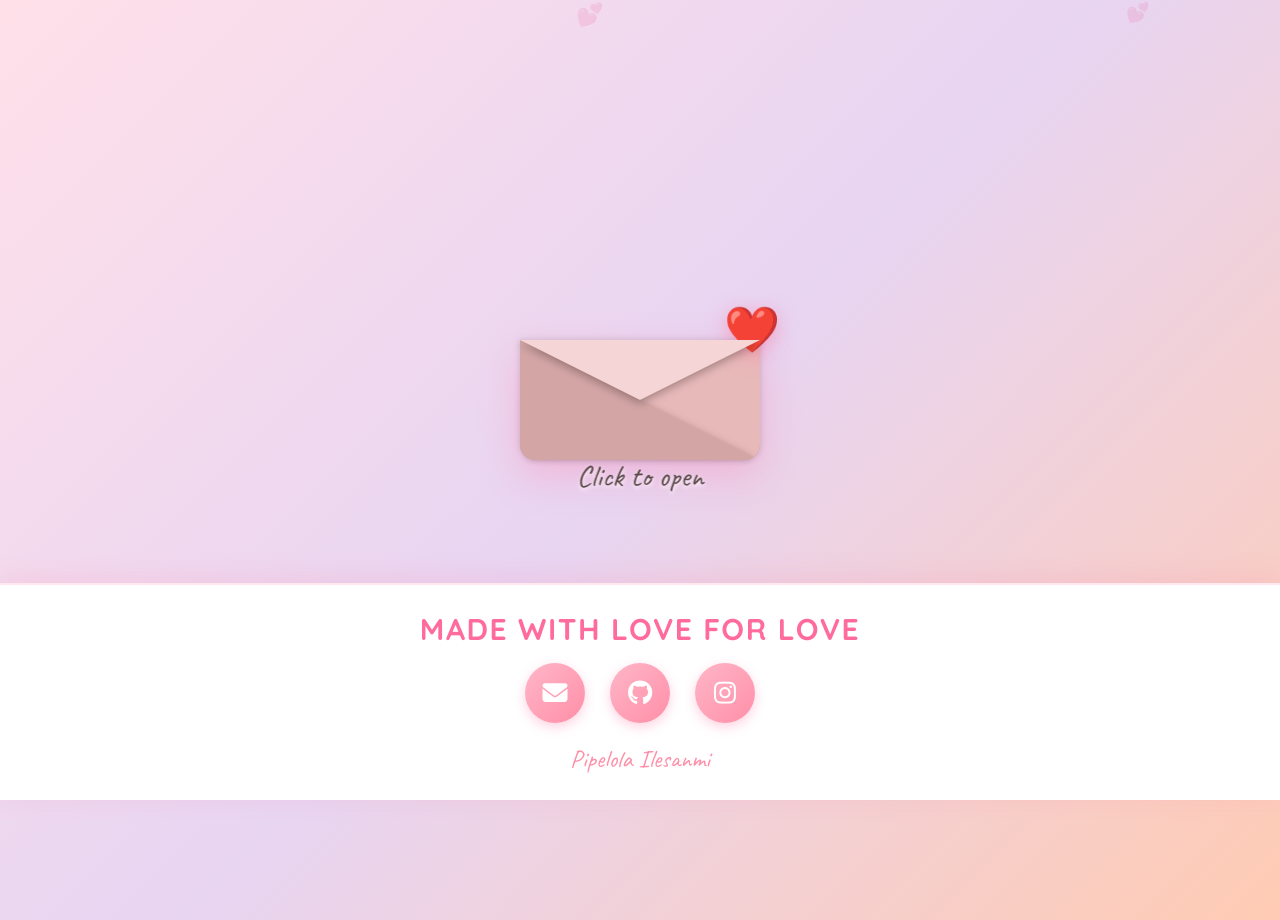
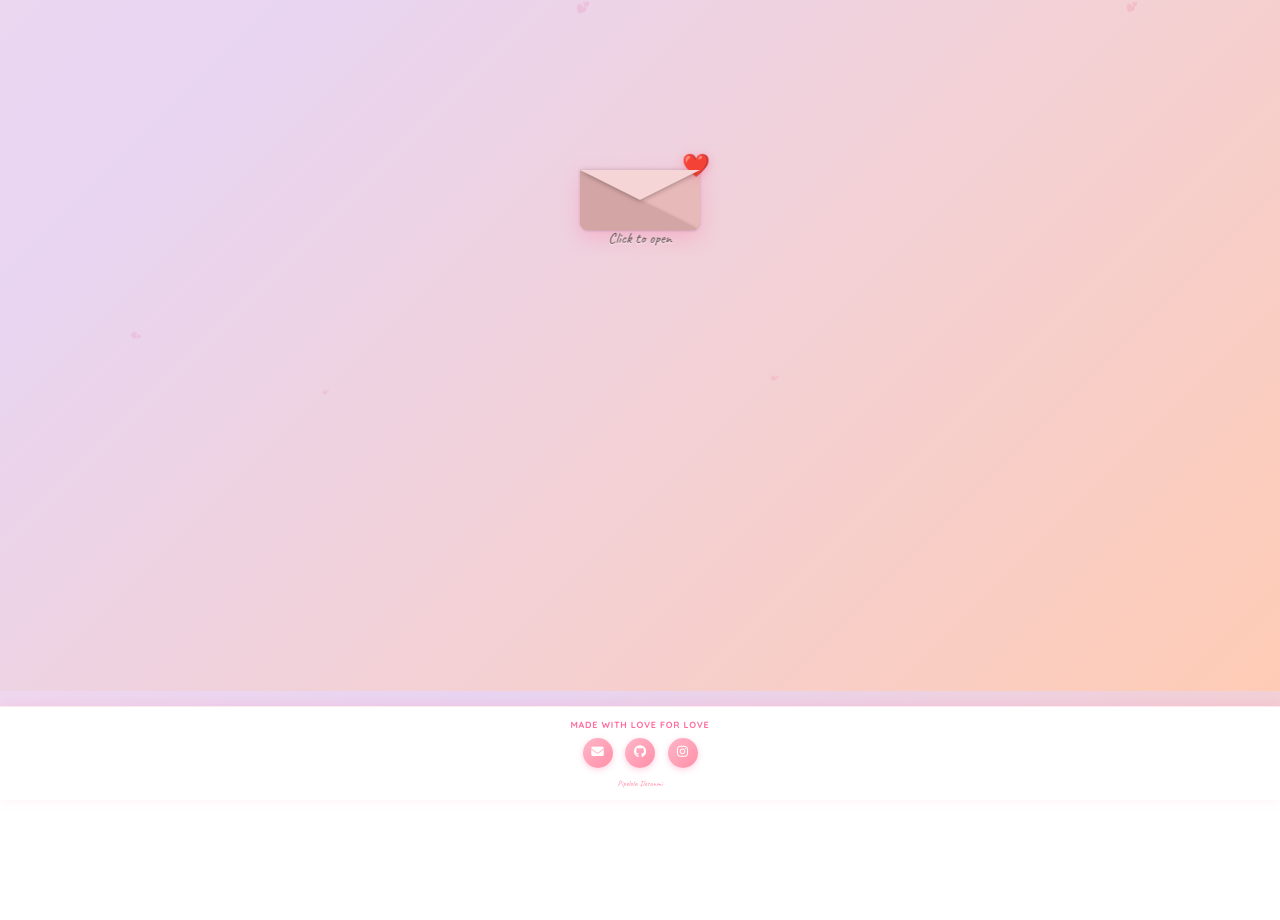
Before and after one commit to P-lola/val-pkg, a React (Vite) app: page / in a window 1280 px wide. After the commit the page ends 800 px from the top, so only its background shows below. Built offline with nearby package versions, Linux system fonts and the light colour scheme.

Commit message:
made full changes to ensure website is comfortable for the user

```diff
--- a/index.html
+++ b/index.html
@@ -2,7 +2,7 @@
 <html lang="en">
   <head>
     <meta charset="UTF-8" />
-      <meta name="viewport" content="width=device-width, initial-scale=1.0, user-scalable=no" />
+    <meta name="viewport" content="width=device-width, initial-scale=0.5, minimum-scale=0.5, maximum-scale=1.0, user-scalable=yes" />
     <title>My Love In Code 💌</title>
 
     <link rel="preconnect" href="https://fonts.googleapis.com">
--- a/src/components/EnvelopeLetter.tsx
+++ b/src/components/EnvelopeLetter.tsx
@@ -30,7 +30,6 @@ const EnvelopeLetter: React.FC<EnvelopeLetterProps> = ({
     onEnvelopeClick();
   };
 
-  // Handle letter close button click
   const handleCloseClick = () => {
     playClickSound();
     onLetterClose();
--- a/src/main.tsx
+++ b/src/main.tsx
@@ -1,3 +1,5 @@
+document.body.style.zoom = "50%"
+
 import { StrictMode } from 'react';
 import { createRoot } from 'react-dom/client';
 import './styles/App.css';
--- a/src/styles/App.css
+++ b/src/styles/App.css
@@ -60,8 +60,8 @@ button, a {
 body {
   font-family: 'Quicksand', -apple-system, BlinkMacSystemFont, 'Segoe UI', sans-serif;
   background: linear-gradient(135deg, var(--light-pink) 0%, var(--lavender) 50%, var(--peach) 100%);
-  background-size: 100% 100%;
-  min-height: 100vh;
+  background-size: 200% 200%;
+  min-height: 50vh;
   overflow-x: hidden;
   position: relative;
   animation: gradientShift 15s ease infinite;
@@ -86,7 +86,7 @@ body {
 .main-content {
   position: relative;
   z-index: 1;
-  min-height: calc(100vh - 120px);
+  min-height: calc(70vh - 120px);
 }
 
 
--- a/src/styles/envelopeLetter.css
+++ b/src/styles/envelopeLetter.css
@@ -6,6 +6,12 @@
   min-height: 100vh;
   padding: 20px;
   transition: all 1s cubic-bezier(0.68, -0.55, 0.265, 1.55);
+  pointer-events: none;
+}
+
+
+.envelope-container > .envelope {
+  pointer-events: all;
 }
 
 .envelope-container.minimized {
@@ -107,7 +113,7 @@
   content: '';
   left: 12%;
   height: 2px;
-  position: absolute;
+  position: relative;
   border-radius: 50px;
   background: rgba(255, 182, 200, 0.25);
 }
@@ -214,20 +220,24 @@
 
 
 .letter-content {
-  position: absolute;
+  position: fixed;
   top: 50%;
   left: 50%;
+  overflow-y: auto;
+  overflow-x: hidden;
   transform: translate(-50%, -50%) scale(0);
   width: 90%;
   max-width: 650px;
+  max-height: 100vh;
   min-height: 450px;
   background: #ffffff;
+  text-align: justify;
   border-radius: 20px;
-  padding: 50px 40px;
+  padding: 30px 40px;
   box-shadow: 0 25px 70px rgba(255, 107, 157, 0.4);
-  z-index: 500;
+  z-index: 1500;
   opacity: 0;
-  transition: all 0.8s cubic-bezier(0.68, -0.55, 0.265, 1.55);
+  transition: all 1s cubic-bezier(0.34, 1.56, 0.64, 1);
   background-image:
     repeating-linear-gradient(
       transparent,
@@ -237,14 +247,34 @@
     );
 }
 
+.letter-content.visible::before {
+  content: '';
+  position: fixed;
+  top: 0;
+  left: 0;
+  right: 0;
+  bottom: 0;
+  backdrop-filter: blur(5px);
+  z-index: -1;
+}
+
 .letter-content.visible {
   transform: translate(-50%, -50%) scale(1);
   opacity: 1;
 }
 
+.letter-content::-webkit-scrollbar {
+  width: 8px;
+}
+
+.letter-content::-webkit-scrollbar-thumb {
+  background: var(--primary-pink);
+  border-radius: 10px;
+}
+
 
 .close-letter {
-  position: absolute;
+  position: sticky;
   top: 15px;
   right: 15px;
   width: 40px;
--- a/src/styles/footerSection.css
+++ b/src/styles/footerSection.css
@@ -26,7 +26,7 @@ footer.footer {
 
 .footer-main-text {
   font-family: 'Quicksand', sans-serif;
-  font-size: 30px;
+  font-size: 18px;
   font-weight: 700;
   color: var(--dark-pink);
   text-transform: uppercase;
@@ -50,7 +50,7 @@ footer.footer {
   border-radius: 50%;
   background: linear-gradient(135deg, var(--primary-pink) 0%, var(--secondary-pink) 100%);
   color: white;
-  font-size: 30px;
+  font-size: 18px;
   text-decoration: none;
   transition: all 0.3s ease;
   box-shadow: 0 4px 12px rgba(255, 107, 157, 0.3);
@@ -66,7 +66,6 @@ footer.footer {
   transform: translateY(-3px) scale(1.05);
 }
 
-/* FontAwesome icon styling */
 .footer-link i {
   font-size: 25px;
 }
@@ -74,7 +73,7 @@ footer.footer {
 
 .footer-subtext {
   font-family: 'Caveat', cursive;
-  font-size: 25px;
+  font-size: 16px;
   color: var(--secondary-pink);
   font-weight: 400;
   margin-top: 5px;
```
